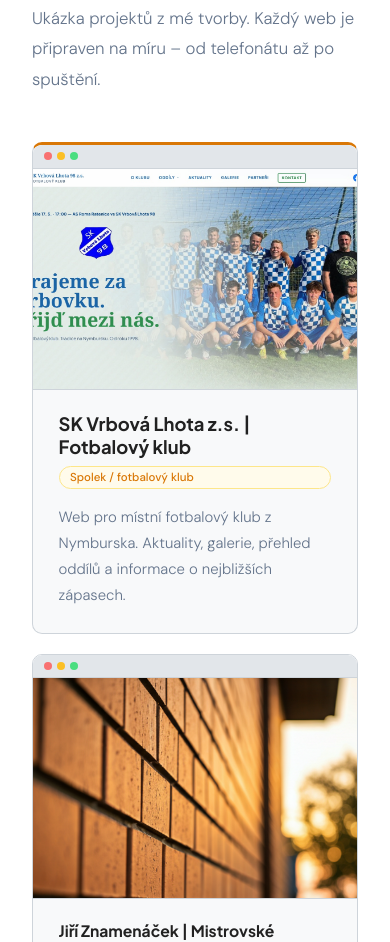
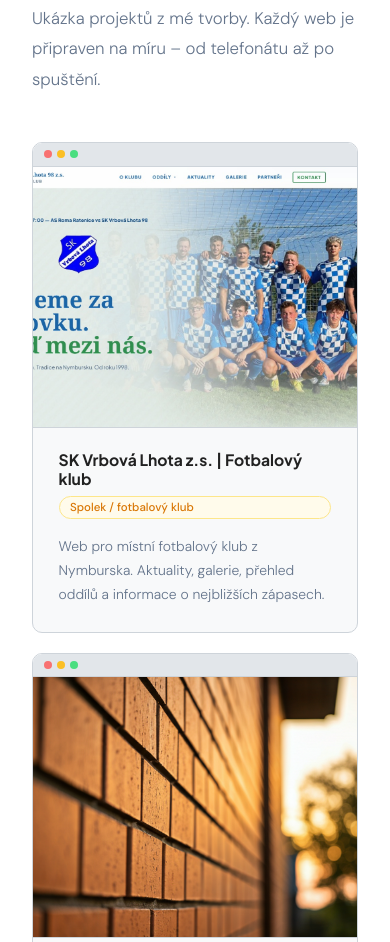
Before and after one commit to lukaspilko1-sketch/eshop-sprava, a plain HTML site: page index.html in a window 390 px wide. Shown: the part 2944-3886 px from the top of the page. Drawn offline with Linux system fonts and the light colour scheme.

Commit message:
Update index.html

```diff
--- a/index.html
+++ b/index.html
@@ -260,27 +260,13 @@
 
     /* PORTFOLIO */
     #portfolio { background: var(--white); border-top: 1px solid var(--line); }
-    .port-grid { display: grid; grid-template-columns: 1fr 1fr; gap: 1.2rem; margin-top: 2.5rem; }
+    .port-grid { display: grid; grid-template-columns: repeat(3, 1fr); gap: 1.2rem; margin-top: 2.5rem; }
     .port-card {
       background: var(--bg); border: 1px solid var(--line); border-radius: var(--r);
       padding: 0; transition: border-color .2s, box-shadow .2s;
       display: flex; flex-direction: column; overflow: hidden;
     }
-    .port-card:hover { border-color: var(--amber); box-shadow: 0 8px 24px rgba(217,119,6,.1); }
-    /* Featured — první karta přes oba sloupce, horizontální layout */
-    .port-card:first-child {
-      grid-column: 1 / -1; flex-direction: row;
-      border-left: 3px solid var(--amber);
-    }
-    .port-card:first-child .port-img {
-      width: 55%; flex-shrink: 0; border-bottom: none;
-      border-right: 1px solid var(--line);
-      border-radius: calc(var(--r) - 1px) 0 0 calc(var(--r) - 1px);
-    }
-    .port-card:first-child .port-img img { height: 100%; min-height: 290px; }
-    .port-card:first-child .port-content { padding: 2.2rem 2.4rem; justify-content: center; }
-    .port-card:first-child .port-name a { font-size: 1.15rem; }
-    .port-card:first-child .port-desc { font-size: .93rem; }
+    .port-card:hover { border-color: var(--amber); box-shadow: 0 8px 24px rgba(217,119,6,.08); }
     .port-img {
       border-bottom: 1px solid var(--line); background: var(--bg2);
       border-radius: calc(var(--r) - 1px) calc(var(--r) - 1px) 0 0; overflow: hidden;
@@ -290,7 +276,7 @@
       display: flex; gap: .32rem; align-items: center; border-bottom: 1px solid var(--line);
     }
     .port-img-dot { width: 8px; height: 8px; border-radius: 50%; flex-shrink: 0; }
-    .port-img img { width: 100%; height: 220px; object-fit: cover; object-position: top center; display: block; }
+    .port-img img { width: 100%; height: 370px; object-fit: cover; object-position: top center; display: block; }
     .port-content { padding: 1.4rem 1.6rem 1.6rem; display: flex; flex-direction: column; flex: 1; }
     .port-name { font-family: 'Plus Jakarta Sans', sans-serif; font-size: .98rem; font-weight: 700; color: var(--ink); margin-bottom: .5rem; }
     .port-name a { color: inherit; text-decoration: none; transition: color .2s; }
@@ -525,14 +511,10 @@
       .contact-form { padding: 1.8rem; }
       .about-grid-stats { grid-template-columns: repeat(3, 1fr); }
       .crosslink-block { padding: 3rem 2rem; }
-      /* Featured karta na tabletu — zpět na vertikální */
-      .port-card:first-child { flex-direction: column; border-left: 1px solid var(--line); border-top: 3px solid var(--amber); }
-      .port-card:first-child .port-img { width: 100%; border-right: none; border-bottom: 1px solid var(--line); border-radius: calc(var(--r) - 1px) calc(var(--r) - 1px) 0 0; }
-      .port-card:first-child .port-img img { min-height: auto; height: 220px; }
-      .port-card:first-child .port-content { padding: 1.4rem 1.6rem 1.6rem; }
     }
     @media (max-width: 640px) {
       .services-grid, .ref-grid, .steps, .port-grid { grid-template-columns: 1fr; }
+      .port-img img { height: 260px; }
       .form-row { grid-template-columns: 1fr; }
       .about-grid-stats { grid-template-columns: 1fr 1fr; }
       .crosslink-block { padding: 2.5rem 1.5rem; }
```
